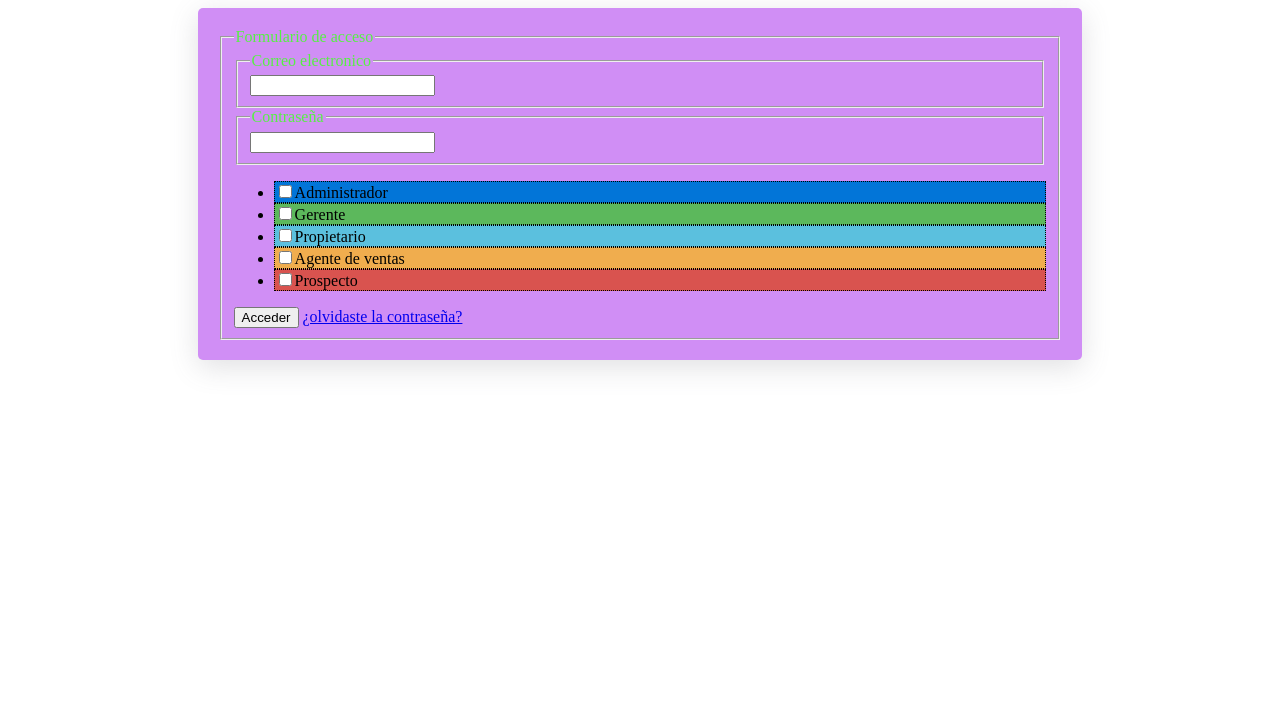
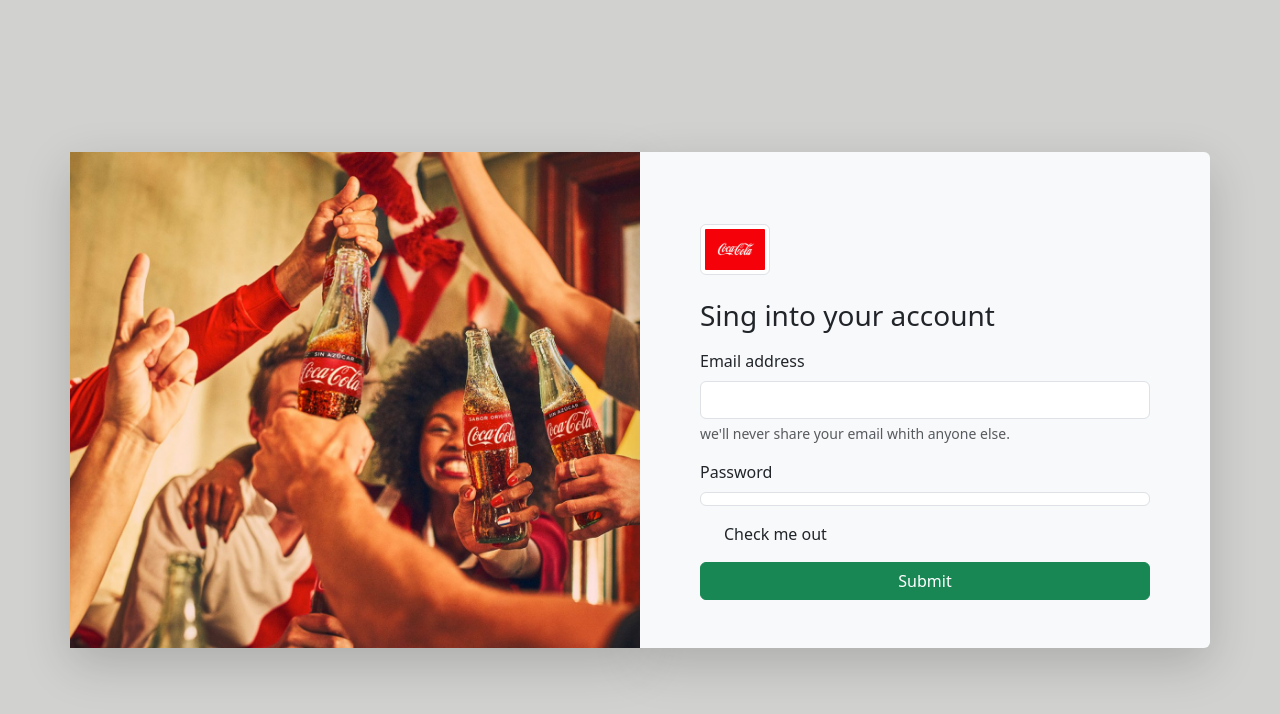
Before and after one commit to KeylaSant/UNIDAD4, a plain HTML site: page index.html in a window 1280 px wide. Drawn offline with nearby package versions, Linux system fonts and the light colour scheme.

Commit message:
actualizacion actividad3

```diff
--- a/index.html
+++ b/index.html
@@ -1,41 +1,75 @@
-<!DOCTYPE html>
+<!doctype html>
 <html lang="en">
-<head>
-    <meta charset="UTF-8">
-    <meta name="viewport" content="width=device-width, initial-scale=1.0">
-    <title>Document</title>
-    <link rel="stylesheet" href="main.css">
+  <head>
+    <meta charset="utf-8">
+    <meta name="viewport" content="width=device-width, initial-scale=1">
+    <title>Access</title>
+    <link href="https://cdn.jsdelivr.net/npm/bootstrap@5.3.2/dist/css/bootstrap.min.css" rel="stylesheet" integrity="sha384-T3c6CoIi6uLrA9TneNEoa7RxnatzjcDSCmG1MXxSR1GAsXEV/Dwwykc2MPK8M2HN" crossorigin="anonymous">
+  <style type ="text/css">
+    body{
+        background-color: color(srgb 0.8195 0.8196 0.8111);
+    }
+    .logo{
+        max-width: 70px;
+    }
+    .bg_login{
+        background: url() no-repeat center center fixed;
+
+        -webkit-background-size: cover;
+        -moz-background-size: cover;
+        -o-background-size: cover;
+        background-size: cover;
+    }
+  </style>
 </head>
-<body>
-    <div class="container">
-        <form action="">
-            <fieldset>
-                <legend>
-                    Formulario de acceso
-                </legend>
-                <fieldset>
-                    <legend>
-                        Correo electronico
-                    </legend>
-                    <input type="text">
-                </fieldset>
-                <fieldset>
-                    <legend>
-                        Contraseña
-                    </legend>
-                    <input type="text">
-                </fieldset>
-                <ul>
-                    <li class="item-1"><input type="checkbox">Administrador</input></li>
-                    <li class="item-2"><input type="checkbox">Gerente</input></li>
-                    <li class="item-3"><input type="checkbox">Propietario</input></li>
-                    <li class="item-4"><input type="checkbox">Agente de ventas</input></li>
-                    <li class="item-5"><input type="checkbox">Prospecto</input></li>
-                </ul>
-                <button>Acceder</button>
-                <a href="#">¿olvidaste la contraseña?</a>
-            </fieldset>
-        </form>
+  <body>
+    <div class="container d-flex flex-colum min-vh-100">
+        <div class="row d-flex flex-grow-1 aling-items-center">
+            <div class="col d-flex justify-content-center align-items-center">
+                <div class="row">
+                    <div class="col-lg-6 col-md-4 rounded-start shadow-lg bg_login p-0">
+                        <img class="img-fluid w-100 h-100 object-fit-cover" src="./cocapersonas.jpg">
+                    </div>
+                    <div class="col-lg-6 col-md-8 bg-light rounded-end shadow-lg">
+                        <form class="m-5">
+                            <img class="img-fluid img-thumbnail logo mt-4" src="./cocalogo.jpeg">
+
+                            <h3 class="mt-4 mb-3">
+                                Sing into your account
+                            </h3>
+
+                            <div class="mb-3">
+                                <label for="exampleImputEmail" class="form-label"> Email address</label>
+                                <input type="email" class="form-control" id="exampleImputEmail" aria-describedby="emailHelp">
+                                <div  id="emailHelp" class="form-text">we'll never share your email whith anyone else.</div>
+                            </div>
+                            <div class="mb-3">
+                                <label for="exampleImputPassword1" class="form-label">Password</label>
+                                <imput type="password" class="form-control" id="exampleImputPassword1">
+                                </imput>
+                            </div>
+                            <div class="mb-3 form-check">
+                                <imput type="checkbox" class="form-check-imput" id="exapleCheck1"></imput>
+                                <label class="form-check-label" for="exmpleCheck1">Check me out</label>
+                            </div>
+
+                            <div class="d-grid gap-2">
+                                <button type="submit" class="btn btn-success">
+                                    Submit
+                                </button>
+                            </div>
+
+                        </form>
+                    </div>
+            </div>
+        </div>
     </div>
-</body>
+
+            <!-- <div class="col rounded-end shadow-lg border border-danger">
+            </div> -->
+        </div>
+    </div>
+</div>
+    <script src="https://cdn.jsdelivr.net/npm/bootstrap@5.3.2/dist/js/bootstrap.bundle.min.js" integrity="sha384-C6RzsynM9kWDrMNeT87bh95OGNyZPhcTNXj1NW7RuBCsyN/o0jlpcV8Qyq46cDfL" crossorigin="anonymous"></script>
+  </body>
 </html>
```
Also changed, not shown: less/index.html (added, +41 -0 lines), cocalogo.jpeg (added), cocapersonas.jpg (added), less/main.css (renamed from main.css), less/main.less (renamed from main.less).
